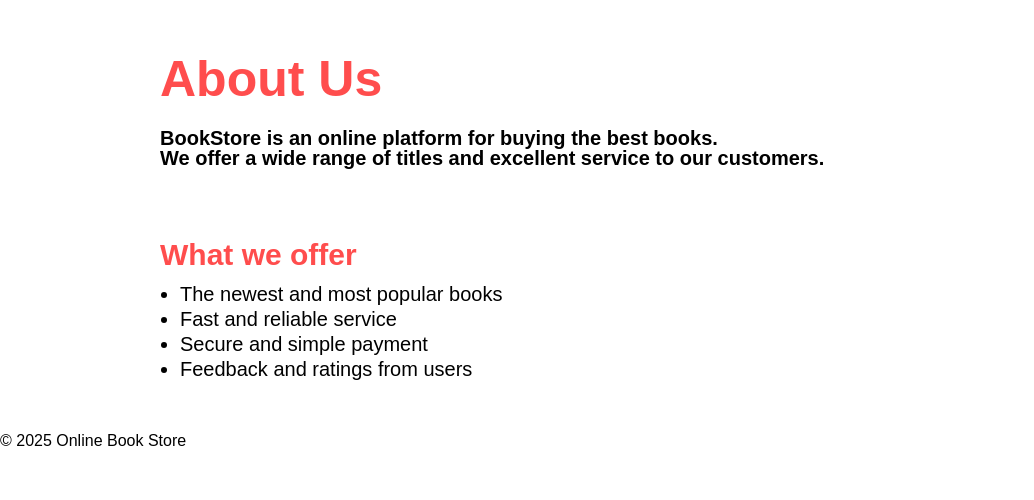
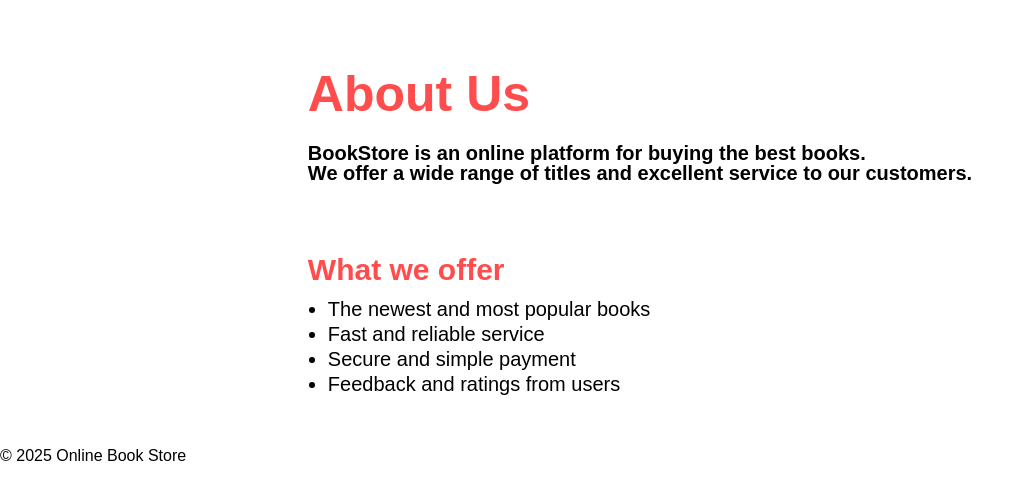
Before and after one commit to suelatahiri2/Online_BookStore, a PHP site: page /aboutPage.html in a window 1280 px wide. Shown: the part 77-577 px from the top of the page, without its empty margins (0-1034 px from the left). Run offline with PHP 8.4, Linux system fonts and the light colour scheme.

Commit message:
Update mainPage styling and functionality

```diff
--- a/mainPage.css
+++ b/mainPage.css
@@ -120,7 +120,6 @@
     }
 }
 
-<<<<<<< HEAD
 main{
     margin-top: 15px;
     display: flex;
@@ -134,11 +133,6 @@
     justify-content: end;
     align-items: end;
 }
-
-=======
-
-
->>>>>>> 6655c0905304a9f3f8ee5b66954866ff52ea2d3f
 .slider button {
     position: absolute;
     top: 50%;
@@ -163,9 +157,7 @@
 .about-section h3{
     margin-top: 30px;
     margin-bottom: 10px;
-<<<<<<< HEAD
     color: red;
-
 }
 
 .about-section ul {
@@ -187,9 +179,6 @@
     margin-top: 10px;
 }
 
-=======
-    color: #ff8000;
-}
 .about-section ul{
     list-style-type: disc;
     padding-left: 20px;
@@ -201,7 +190,6 @@
     margin: 30px auto;
     border-radius: 12px;
 }
->>>>>>> 6655c0905304a9f3f8ee5b66954866ff52ea2d3f
 .about-container {
     display: flex;
     flex-wrap: wrap;
@@ -248,7 +236,6 @@
     box-shadow:0 8px 20px rgba(0,0,0,0,2);
     display: block;
 }
-<<<<<<< HEAD
 
 .login-box h2{
     margin-bottom: 20px;
@@ -306,7 +293,7 @@
     z-index: -1;
     opacity: 0.7;
 }
-=======
+
 .contact-section{
     max-width: 700px;
     margin: 50px auto;
@@ -370,9 +357,6 @@
         padding: 0 15px;
     }
 }
-<<<<<<< HEAD
->>>>>>> 6655c0905304a9f3f8ee5b66954866ff52ea2d3f
-=======
 .books-layout{
     display: flex;
     gap: 30px;
@@ -451,4 +435,3 @@
     border-radius: 8px;
     cursor: pointer;
 }
->>>>>>> 9ff81f0a6f59dad92854c9684c7d250c0987d0bd
--- a/mainPage.js
+++ b/mainPage.js
@@ -21,7 +21,6 @@
     showSlide();
 }
 showSlide();
-<<<<<<< HEAD
 
 //loginform
 
@@ -33,7 +32,8 @@
 function logout(){
     document.getElementById("profileBox").style.display = "none";
     document.getElementById("LoginBox").style.display = "block";
-=======
+}
+
 function filterBooks(category){
     const books =document.querySelectorAll(".book-card");
 
@@ -60,5 +60,4 @@
 
 function addToCart(){
     alert("Book added to cart!")
->>>>>>> 9ff81f0a6f59dad92854c9684c7d250c0987d0bd
 }
```
